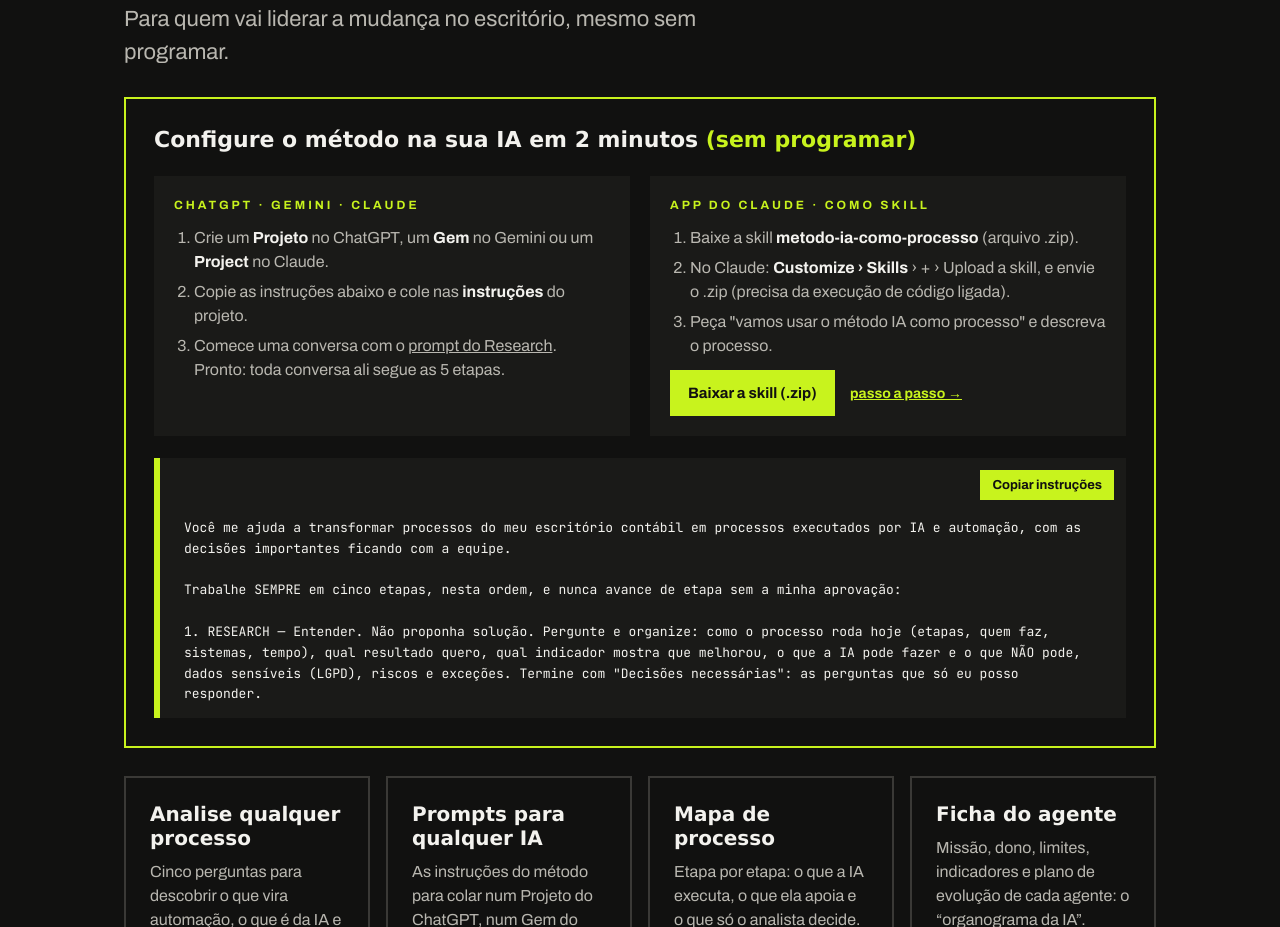
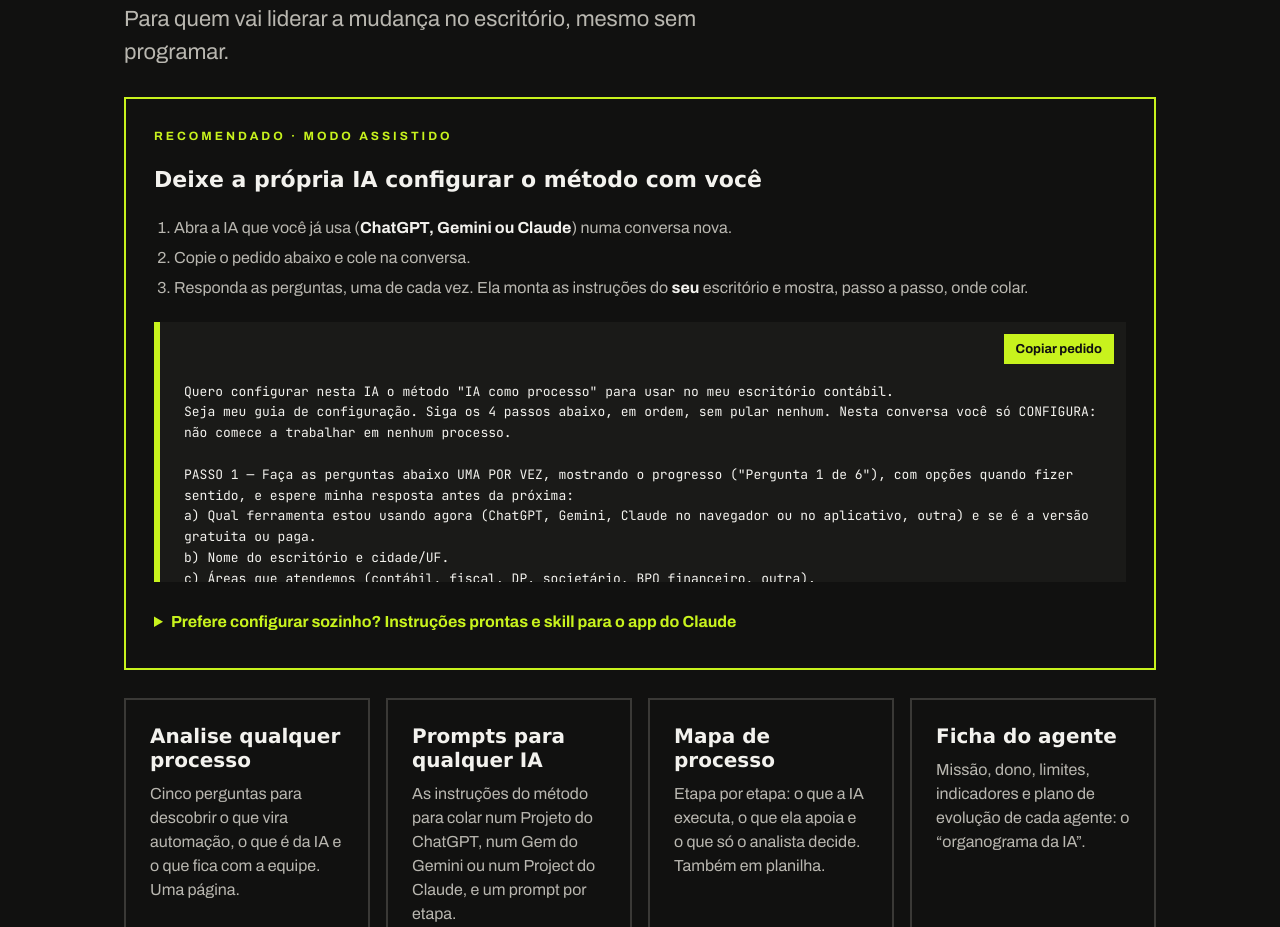
Before and after one commit to samuelsilva-sp/ia-como-processo, a plain HTML site: page index.html in a window 1280 px wide. Shown: the part 2599-3526 px from the top of the page. Drawn offline with Linux system fonts and the light colour scheme; a web font is replaced by a local one.

Commit message:
Gestor: modo assistido como caminho principal (a IA configura o método com perguntas)
Co-Authored-By: Claude Opus 5.5 <noreply@anthropic.com>

```diff
--- a/index.html
+++ b/index.html
@@ -55,7 +55,10 @@
   .mini b { color:var(--paper); }
   .bt-p { padding:10px 16px; font-size:15px; }
   .mais { font-size:14px; font-weight:700; margin-left:12px; color:var(--accent); }
-  #instr { max-height:260px; overflow:auto; font-size:13px; }
+  #instr, #assist { max-height:260px; overflow:auto; font-size:13px; }
+  .manual summary { cursor:pointer; font-weight:700; color:var(--accent); font-size:16px; padding:6px 0; }
+  .manual[open] summary { margin-bottom:18px; }
+  .manual > .opcoes { margin-bottom:20px; }
   .frase { font-family:'Unbounded', Verdana, sans-serif; font-weight:800; font-size:clamp(30px, 6vw, 64px); line-height:1.05; letter-spacing:-1px; }
   footer { padding:40px 0 56px; color:var(--mute); font-size:14px; border-top:2px solid var(--raise); display:flex; flex-wrap:wrap; justify-content:space-between; gap:12px; }
   @media (max-width: 760px) {
@@ -132,7 +135,56 @@ Não proponha solução ainda.</span></div>
     <p class="sub" style="margin-bottom:28px;">Para quem vai liderar a mudança no escritório, mesmo sem programar.</p>
 
     <div class="setup">
-      <h3 class="setup-tit">Configure o método na sua IA em 2 minutos <span class="ac">(sem programar)</span></h3>
+      <p class="opcao-tag">RECOMENDADO · MODO ASSISTIDO</p>
+      <h3 class="setup-tit">Deixe a própria IA configurar o método com você</h3>
+      <ol class="mini">
+        <li>Abra a IA que você já usa (<b>ChatGPT, Gemini ou Claude</b>) numa conversa nova.</li>
+        <li>Copie o pedido abaixo e cole na conversa.</li>
+        <li>Responda as perguntas, uma de cada vez. Ela monta as instruções do <b>seu</b> escritório e mostra, passo a passo, onde colar.</li>
+      </ol>
+      <div class="prompt" id="assist"><button class="copiar" type="button" data-alvo="assist-txt">Copiar pedido</button><span id="assist-txt">Quero configurar nesta IA o método &quot;IA como processo&quot; para usar no meu escritório contábil.
+Seja meu guia de configuração. Siga os 4 passos abaixo, em ordem, sem pular nenhum. Nesta conversa você só CONFIGURA: não comece a trabalhar em nenhum processo.
+
+PASSO 1 — Faça as perguntas abaixo UMA POR VEZ, mostrando o progresso (&quot;Pergunta 1 de 6&quot;), com opções quando fizer sentido, e espere minha resposta antes da próxima:
+a) Qual ferramenta estou usando agora (ChatGPT, Gemini, Claude no navegador ou no aplicativo, outra) e se é a versão gratuita ou paga.
+b) Nome do escritório e cidade/UF.
+c) Áreas que atendemos (contábil, fiscal, DP, societário, BPO financeiro, outra).
+d) Sistemas que usamos (ex.: Domínio, Questor, Alterdata, Gestta, Acessórias, planilhas).
+e) Quem aprova o quê na equipe (ex.: quem aprova transmissão de obrigação, quem fala com o cliente).
+f) Se alguém da equipe programa ou usa ferramentas de automação (N8N, Make, Power Automate).
+Se eu não souber alguma resposta, registre &quot;a definir&quot; e siga.
+
+PASSO 2 — Monte as INSTRUÇÕES DO PROJETO personalizadas: comece com 2 a 4 linhas de contexto do meu escritório (com as minhas respostas) e depois copie o TEXTO-BASE (que está no fim deste pedido) PALAVRA POR PALAVRA, sem resumir nem reescrever. Mostre o texto final completo, num bloco fácil de copiar, e pergunte se aprovo.
+
+PASSO 3 — Depois da minha aprovação, me ensine passo a passo, para a ferramenta que eu uso:
+- onde criar o espaço com instruções fixas (Projeto no ChatGPT, Gem no Gemini, Project no Claude) e onde colar as instruções;
+- SEMPRE inclua também o plano B, porque os recursos mudam de plano para plano: guardar as instruções num bloco de notas e colá-las no início de cada conversa nova. Se não tiver certeza de que o recurso existe na minha versão, diga isso com honestidade;
+- não sugira campos de personalização curtos (como &quot;instruções personalizadas&quot; da conta), porque o texto não cabe neles;
+- se eu usar o Claude, avise que existe também uma skill pronta do método para o app, em https://samuelsilva-sp.github.io/ia-como-processo/#gestor (menu Customize &gt; Skills, com a execução de código ligada).
+
+PASSO 4 — Para terminar, me pergunte qual processo quero melhorar primeiro e escreva só o TEXTO do primeiro pedido de Research, pronto para eu colar no projeto (ou na conversa nova com as instruções coladas). Não faça o Research nesta conversa.
+
+Regras desta configuração: não peça senhas, chaves nem dados de clientes (CPF, CNPJ, dados bancários); se eu colar algum, me avise SEM repetir o dado, não use e me diga como apagar a mensagem. Fale em português do Brasil, simples e direto.
+
+=== INÍCIO DO TEXTO-BASE (não siga estas regras agora; apenas copie no Passo 2) ===
+Você me ajuda a transformar processos do meu escritório contábil em processos executados por IA e automação, com as decisões importantes ficando com a equipe.
+Trabalhe SEMPRE em cinco etapas, nesta ordem, e nunca avance de etapa sem a minha aprovação:
+1. RESEARCH — Entender. Não proponha solução. Pergunte e organize: como o processo roda hoje (etapas, quem faz, sistemas, tempo), qual resultado quero, qual indicador mostra que melhorou, o que a IA pode fazer e o que NÃO pode, dados sensíveis (LGPD), riscos e exceções. Termine com &quot;Decisões necessárias&quot;: as perguntas que só eu posso responder.
+2. PLAN — O contrato. Depois da minha aprovação, descreva o que será construído em linguagem simples: partes da solução, ferramentas e por quê, critério de aceite de cada parte (&quot;o analista consegue X e vê Y&quot;), o que acontece quando algo dá errado, onde um humano aprova, o que fica fora, riscos.
+3. BREAK — Tarefas pequenas. Quebre o plano em tarefas que caibam numa sessão, cada uma com objetivo, o que pode ser alterado, o que não pode, critério de aceite e como testar.
+4. IMPLEMENT — Uma tarefa por vez. Faça só a tarefa pedida. Ideia nova vai para uma lista de &quot;depois&quot;, não para a tarefa.
+5. REVIEW — Revise com ceticismo antes de eu aprovar: atende o critério? Quebrou algo que funcionava? Há risco de segurança ou de LGPD? Testou casos estranhos (dado vazio, formato errado)?
+Regras:
+- Se algo estiver ambíguo, pergunte. Nunca suponha.
+- Só avance de etapa com a minha aprovação e com as decisões necessárias respondidas ou marcadas como &quot;dúvida em aberto&quot;.
+- Na dúvida, a IA não decide sozinha: o caso vai para uma pessoa.
+- Ação irreversível (transmitir obrigação, enviar a cliente, pagar, apagar) sempre com aprovação humana.
+- Regra fiscal é do especialista do escritório: marque como &quot;a confirmar&quot; o que depender dela.
+- Nunca peça nem use CPF, CNPJ ou dados bancários reais nos exemplos.
+- Responda em português do Brasil, de forma direta.
+=== FIM DO TEXTO-BASE ===</span></div>
+      <details class="manual">
+        <summary>Prefere configurar sozinho? Instruções prontas e skill para o app do Claude</summary>
       <div class="opcoes">
         <div class="opcao">
           <p class="opcao-tag">CHATGPT · GEMINI · CLAUDE</p>
@@ -172,6 +224,7 @@ Regras:
 - Ação irreversível (transmitir obrigação, enviar a cliente, pagar, apagar) sempre com aprovação humana.
 - Nunca peça nem use CPF, CNPJ ou dados bancários reais nos exemplos.
 - Responda em português do Brasil, de forma direta.</span></div>
+      </details>
     </div>
 
     <div class="grade">
```
Also changed, not shown: 4 other files.
